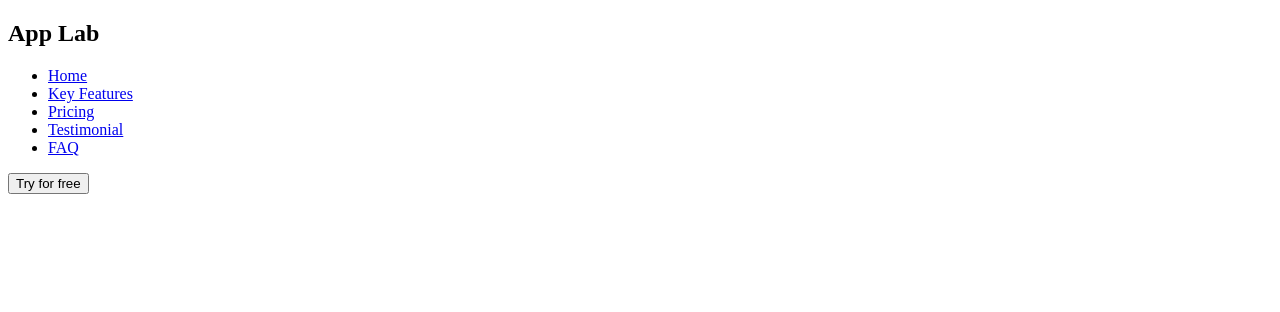
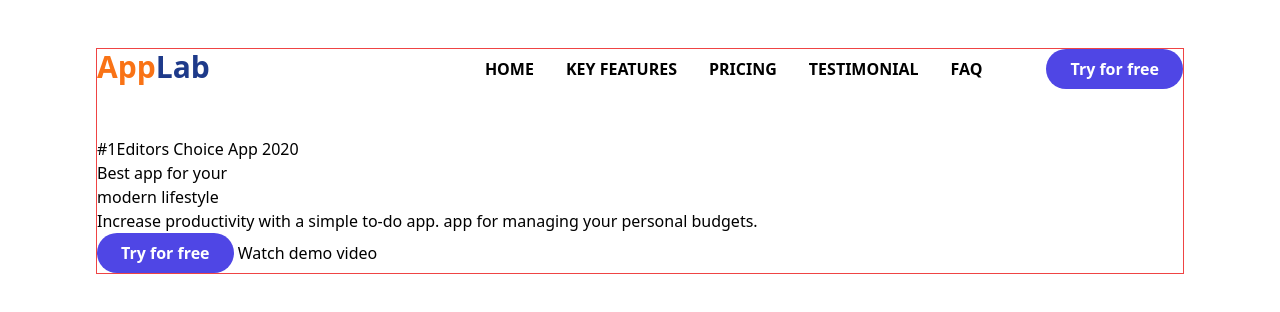
Before and after one commit to sowmitraguho/AppLab, a plain HTML site: page index.html in a window 1280 px wide. Drawn offline with nearby package versions, Linux system fonts and the light colour scheme.

Commit message:
header section done and home section start

```diff
--- a/index.html
+++ b/index.html
@@ -5,17 +5,18 @@
     <meta name="viewport" content="width=device-width, initial-scale=1.0" />
     <title>AppLab</title>
     <link rel="stylesheet" href="style.css" />
+    <script src="https://cdn.tailwindcss.com"></script>
   </head>
-  <body>
-    <header>
+  <body class="my-12 mx-24 border border-red-500">
+    <header class="flex flex-row justify-between mb-12">
       <div class="logo">
-        <h2 class="logo-title">
-          <span class="logo1">App</span>
-          <span class="logo2">Lab</span>
+        <h2 class="logo-title text-blue-900 font-extrabold text-3xl">
+          <span class="logo1 text-orange-500">App</span>Lab
         </h2>
       </div>
+      <div class="right-section flex flex-row justify-between items-center">
         <div class="header-menu">
-        <ul>
+          <ul class="font-semibold">
             <li><a href="http://">Home</a></li>
             <li><a href="http://">Key Features</a></li>
             <li><a href="http://">Pricing</a></li>
@@ -24,8 +25,26 @@
           </ul>
         </div>
         <div class="try-button">
-        <button type="button" class="button">Try for free</button>
+          <button type="button" class="button ml-16 text-white px-6 py-2 bg-indigo-600 rounded-3xl font-semibold">Try for free</button>
+        </div>
       </div>
     </header>
+    <section class="flex flex-row justify-between">
+      <div class="left-section">
+        <h2>#1Editors Choice App 2020</h2>
+        <div class="title">
+          <h1>Best app for your</h1>
+          <h1>modern lifestyle</h1>
+        </div>
+        <p>Increase productivity with a simple to-do app. app for managing your personal budgets.</p>
+        <div class="try-button">
+          <button type="button" class="button text-white px-6 py-2 bg-indigo-600 rounded-3xl font-semibold">Try for free</button>
+          <a href="">Watch demo video</a>
+        </div>
+      </div>
+      <div class="right-section">
+
+      </div>
+    </section>
   </body>
 </html>
--- a/style.css
+++ b/style.css
@@ -0,0 +1,13 @@
+#{
+    margin: 0;
+    padding: 0;
+}
+
+
+.header-menu ul{
+    display: grid;
+    grid-template-columns: auto auto auto auto auto;
+    gap: 2rem;
+    text-transform: uppercase;
+
+}
```
Also changed, not shown: 1 other file. Lines whose indentation alone changed are shown as unchanged.
